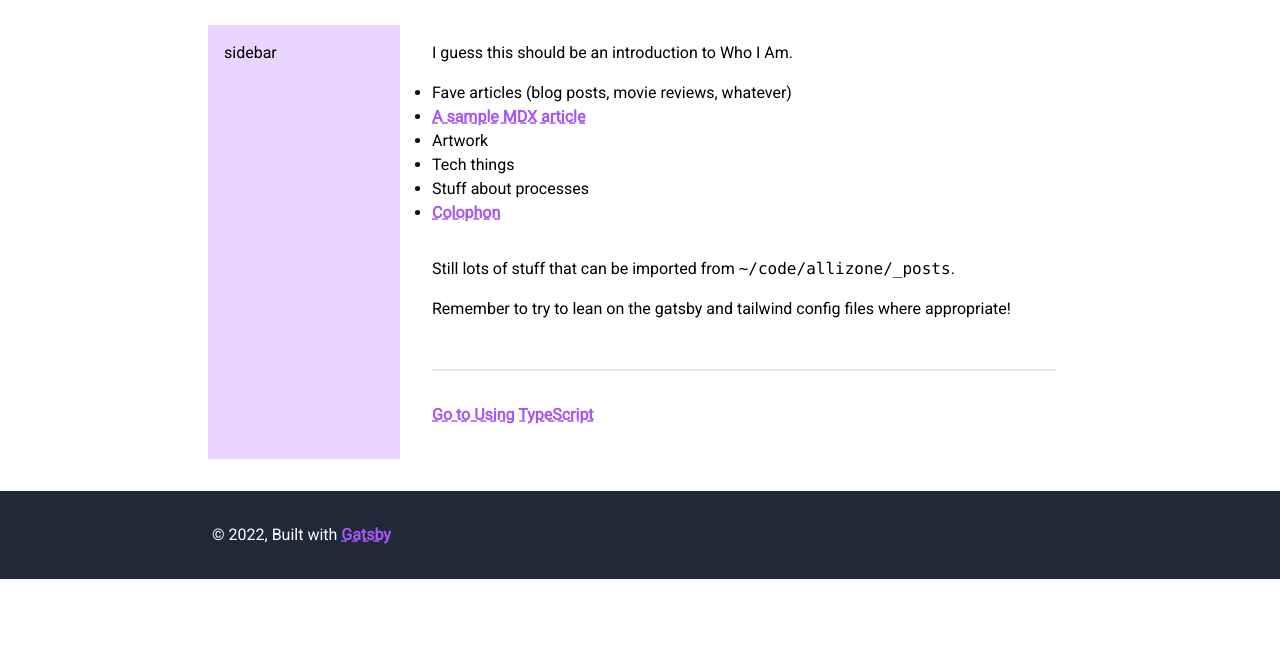
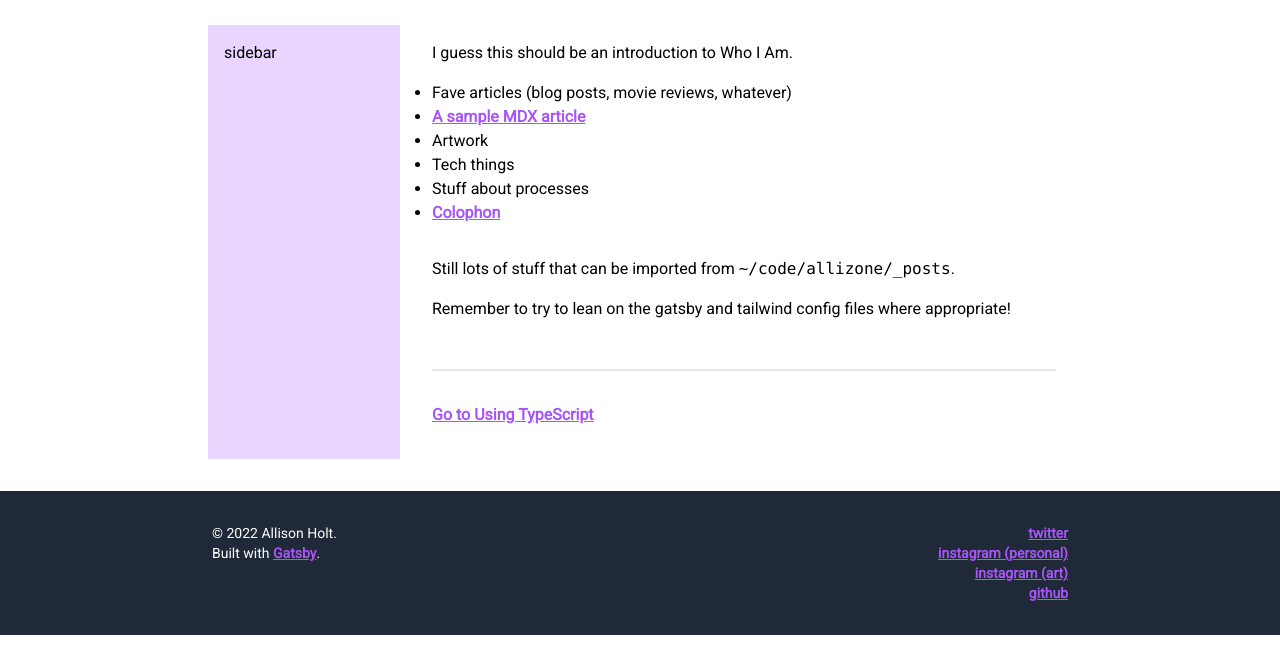
Before and after one commit to allizon/digital-garden, a Gatsby site: page / in a window 1280 px wide. Shown: the part 143-800 px from the top of the page. Built offline with nearby package versions, Linux system fonts and the light colour scheme; Gatsby itself is replaced by a stand-in of ours.

Commit message:
Making cascade layers work, then backing them out for now

```diff
--- a/src/components/footer.js
+++ b/src/components/footer.js
@@ -2,11 +2,22 @@ import React from "react";
 import { Link } from "gatsby";
 
 const Footer = () => (
-  <footer className="mt-8 bg-gray-800 text-white">
-    <div className="max-w-4xl m-0 mx-auto py-8 px-5">
-      © {new Date().getFullYear()}, Built with
-      {` `}
-      <a href="https://www.gatsbyjs.com">Gatsby</a>
+  <footer className="mt-8 bg-gray-800 text-white text-sm">
+    <div className="max-w-4xl m-0 mx-auto py-8 px-5 flex">
+      <div className="w-1/2">
+        © {new Date().getFullYear()} Allison Holt.
+        <br />
+        Built with <a href="https://www.gatsbyjs.com">Gatsby</a>.
+      </div>
+      <div className="w-1/2 text-right">
+        <a href="https://twitter.com/AllizonPrime">twitter</a>
+        <br />
+        <a href="https://instagram.com/allizon_prime">instagram (personal)</a>
+        <br />
+        <a href="https://instagram.com/allizon_arts">instagram (art)</a>
+        <br />
+        <a href="https://github.com/allizon">github</a>
+      </div>
     </div>
   </footer>
 );
--- /dev/null
+++ b/src/styles-layers.css
@@ -0,0 +1,38 @@
+@layer tailwind, base-layer, theme-layer, utilities;
+
+@layer tailwind {
+  @tailwind base;
+  @tailwind components;
+  @tailwind utilities;
+}
+
+@layer base-layer {
+  body {
+    font-family: theme("fontFamily.body");
+  }
+
+  h1 {
+    font-family: theme("fontFamily.display");
+  }
+}
+
+@layer theme-layer {
+  h1 {
+    @apply text-4xl;
+  }
+
+  h2 {
+    @apply pt-8;
+    @apply text-xl;
+  }
+
+  a {
+    @apply text-purple-500;
+    @apply font-bold;
+    @apply underline;
+  }
+
+  p {
+    @apply pb-4;
+  }
+}
--- a/src/styles.css
+++ b/src/styles.css
@@ -1,15 +1,20 @@
+/* @layer tailwind */
 @tailwind base;
 @tailwind components;
 @tailwind utilities;
 
-@layer base {
+/* @layer base-layer */
 body {
   font-family: theme("fontFamily.body");
 }
 
 h1 {
   font-family: theme("fontFamily.display");
-    @apply text-2xl;
+}
+
+/* @layer theme-layer */
+h1 {
+  @apply text-4xl;
 }
 
 h2 {
@@ -20,10 +25,9 @@
 a {
   @apply text-purple-500;
   @apply font-bold;
-    @apply underline decoration-dashed;
+  @apply underline;
 }
 
 p {
   @apply pb-4;
 }
-}
```
Lines whose indentation alone changed are shown as unchanged.
